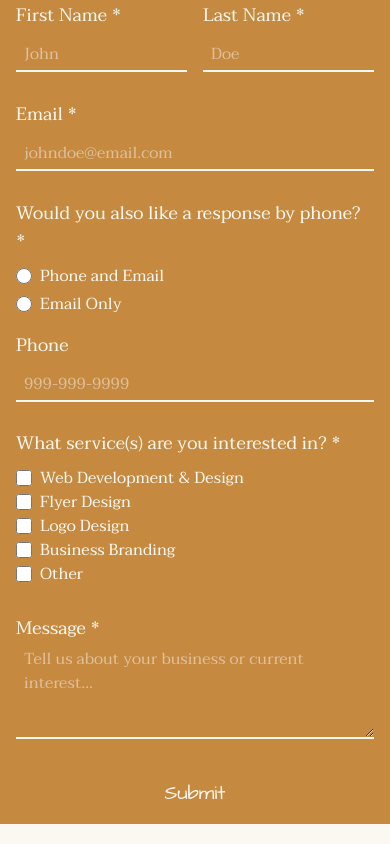
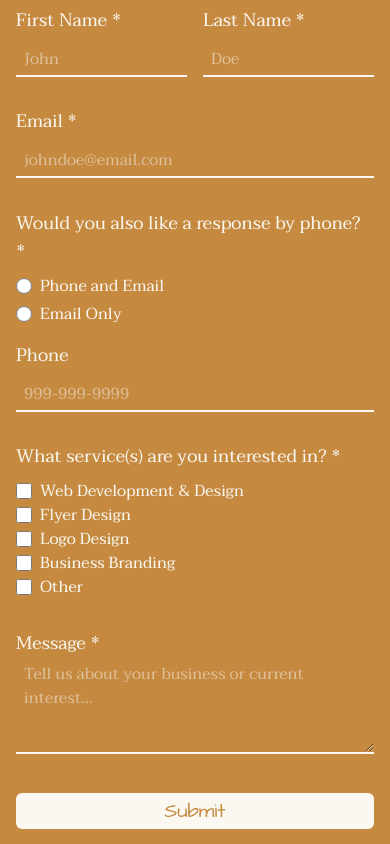
Before and after one commit to champloo30/dunnovative-studios, a Next.js app: page / in a window 390 px wide. Shown: the part 4200-5044 px from the top of the page. Built offline with nearby package versions, Linux system fonts and the light colour scheme.

Commit message:
minor changes made

```diff
--- a/src/components/sections/contact.tsx
+++ b/src/components/sections/contact.tsx
@@ -23,7 +23,7 @@ const Contact = () => {
   }
 
   return (
-    <section aria-label='contact' id='contact' className='h-[900px] md:h-[calc(100vh-96px)] w-screen flex justify-center items-center bg-toffee dark:bg-aquamarine'>
+    <section aria-label='contact' id='contact' className='h-[920px] md:h-[calc(100vh-96px)] w-screen flex justify-center items-center bg-toffee dark:bg-aquamarine'>
       <Container>
         <Form onSubmit={submit} isLoading={isLoading} />
       </Container>
--- a/src/components/ui/button.tsx
+++ b/src/components/ui/button.tsx
@@ -30,7 +30,7 @@ const Button: React.FC<ButtonTypes> = ({ avatar, icon, xs, sm, md, lg, full, def
         ${full && 'py-1 w-full'}
         ${def && 'hover:bg-toffee dark:hover:bg-aquamarine border-toffee dark:border-aquamarine font-daughter text-lg text-toffee hover:text-whiteCrest dark:text-aquamarine dark:hover:text-oxford'}
         ${alt && 'border-whiteCrest dark:border-oxford hover:bg-whiteCrest dark:hover:bg-oxford text-whiteCrest dark:text-oxford hover:text-toffee dark:hover:text-aquamarine'}
-        ${submit && 'bg-brown xl:bg-toffee xl:hover:bg-brown dark:bg-oxford xl:dark:bg-aquamarine xl:dark:hover:bg-oxford border-none font-daughter text-whiteCrest xl:text-brown xl:hover:text-whiteCrest dark:text-aquamarine xl:dark:text-oxford xl:dark:hover:text-aquamarine text-xl'}
+        ${submit && 'bg-whiteCrest xl:bg-toffee xl:hover:bg-brown dark:bg-oxford xl:dark:bg-aquamarine xl:dark:hover:bg-oxford border-none font-daughter text-toffee xl:text-brown xl:hover:text-whiteCrest dark:text-aquamarine xl:dark:text-oxford xl:dark:hover:text-aquamarine text-xl'}
       `}
       onClick={onClick}
       type={submit ? 'submit' : 'button'}
```
